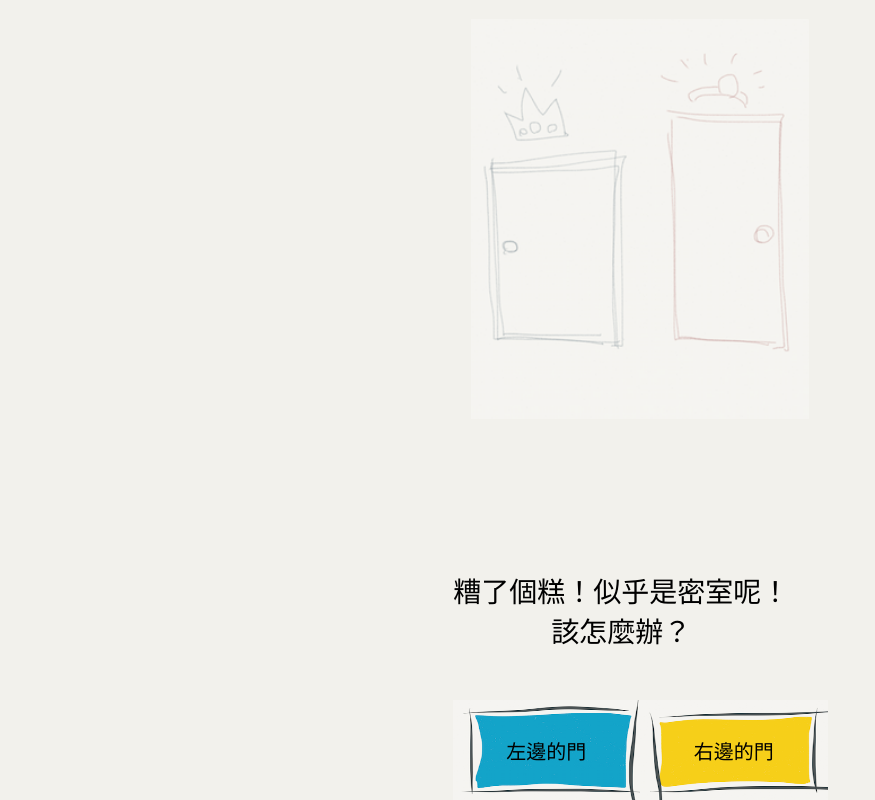
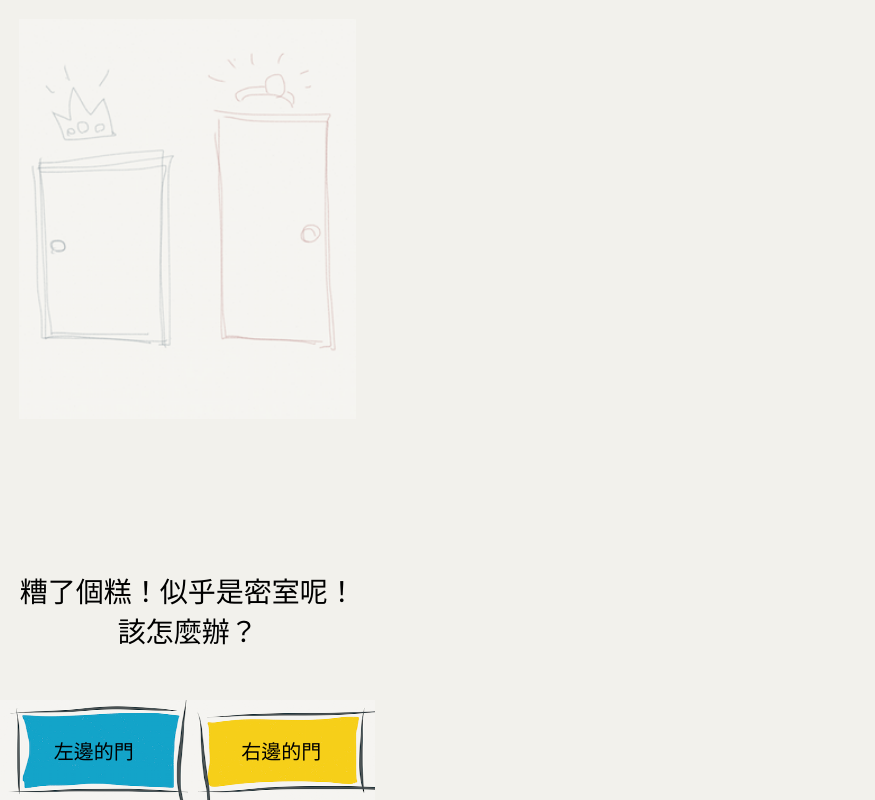
Before and after one commit to chuckcwh/my_portfolio, a Django app: page /enci_bday in a window 1280 px wide. Shown: the whole page, without its empty margins (0-875 px from the left). Run offline with Django 3.2, Linux system fonts and the light colour scheme.

Commit message:
fix img copy position

```diff
--- a/enci_bday/static/css/main.css
+++ b/enci_bday/static/css/main.css
@@ -1 +1 @@
-body{font-family:'open_sanslight', sans-serif;color:#grey;font-size:16px;background-color:#f2f1ec}.bday_container{width:375px;margin:0 auto}.bday_card{width:375px;height:667px;display:none}.bday_card.show{display:block}.bday_card .bday_img{margin:5% 5% 0 5%;width:337.5px;height:400px;background-color:#d3d3d3;background-repeat:no-repeat;background-size:cover}.bday_card .img_copy{position:absolute;bottom:150px;font-size:28px;margin:0 auto;width:337.5px;text-align:center}.bday_card .btn_zone{width:375px;margin:0 auto;display:table;position:absolute;bottom:0}.bday_card .btn_zone .btn{text-align:center;vertical-align:middle;display:table-cell;width:131px;height:100px;cursor:pointer;font-size:20px;background-repeat:no-repeat;background-size:100% 100%}.bday_card .btn_zone .btn:nth-of-type(1){background-image:url("../img/left_btn.png")}.bday_card .btn_zone .btn:nth-of-type(2){background-image:url("../img/right_btn.png")}.bday_card .btn_zone .btn.restart{width:262.5px;height:150px;font-size:30px;background-image:url("../img/badend_btn.png")}
+body{font-family:'open_sanslight', sans-serif;color:#grey;font-size:16px;background-color:#f2f1ec}.bday_card{width:375px;height:667px;display:none}.bday_card.show{display:block}.bday_card .bday_img{margin:5% 5% 0 5%;width:337.5px;height:400px;background-color:#d3d3d3;background-repeat:no-repeat;background-size:cover}.bday_card .img_copy{position:absolute;bottom:150px;font-size:28px;margin:0 19px;width:337.5px;text-align:center}.bday_card .btn_zone{width:375px;margin:0 auto;display:table;position:absolute;bottom:0}.bday_card .btn_zone .btn{text-align:center;vertical-align:middle;display:table-cell;width:131px;height:100px;cursor:pointer;font-size:20px;background-repeat:no-repeat;background-size:100% 100%}.bday_card .btn_zone .btn:nth-of-type(1){background-image:url("../img/left_btn.png")}.bday_card .btn_zone .btn:nth-of-type(2){background-image:url("../img/right_btn.png")}.bday_card .btn_zone .btn.restart{width:262.5px;height:150px;font-size:30px;background-image:url("../img/badend_btn.png")}
--- a/enci_bday/static/css/main.scss
+++ b/enci_bday/static/css/main.scss
@@ -3,11 +3,6 @@ body {
     color: #grey;
     font-size: 16px;
     background-color: #f2f1ec;
-}
-
-.bday_container {
-  width: 375px;
-  margin: 0 auto;
 }
 
 .bday_card {
@@ -29,7 +24,7 @@ body {
     position: absolute;
     bottom: 150px;
     font-size: 28px;
-    margin: 0 auto;
+    margin: 0 19px;
     width: 337.5px;
     text-align: center;
   }
--- a/enci_bday/templates/enci_bday_index.html
+++ b/enci_bday/templates/enci_bday_index.html
@@ -12,7 +12,6 @@
 </head>
 
 <body>
-    <div class="bday_container">
       {#slide 1#}
       <div class="bday_card slide1 show">
         <div class="bday_img" style="background-image:url({% static 'img/no1.png' %});"></div>
@@ -219,7 +218,6 @@
            <div class="btn" style="height: 300px; opacity: 0.6; background-image:url({% static 'img/happy_bday.png' %});" ></div>
         </div>
       </div>
-    </div>
 
     <script src="{% static 'js/jquery.min.js' %}"></script>
     <script src="{% static 'js/main.js' %}"></script>
```
